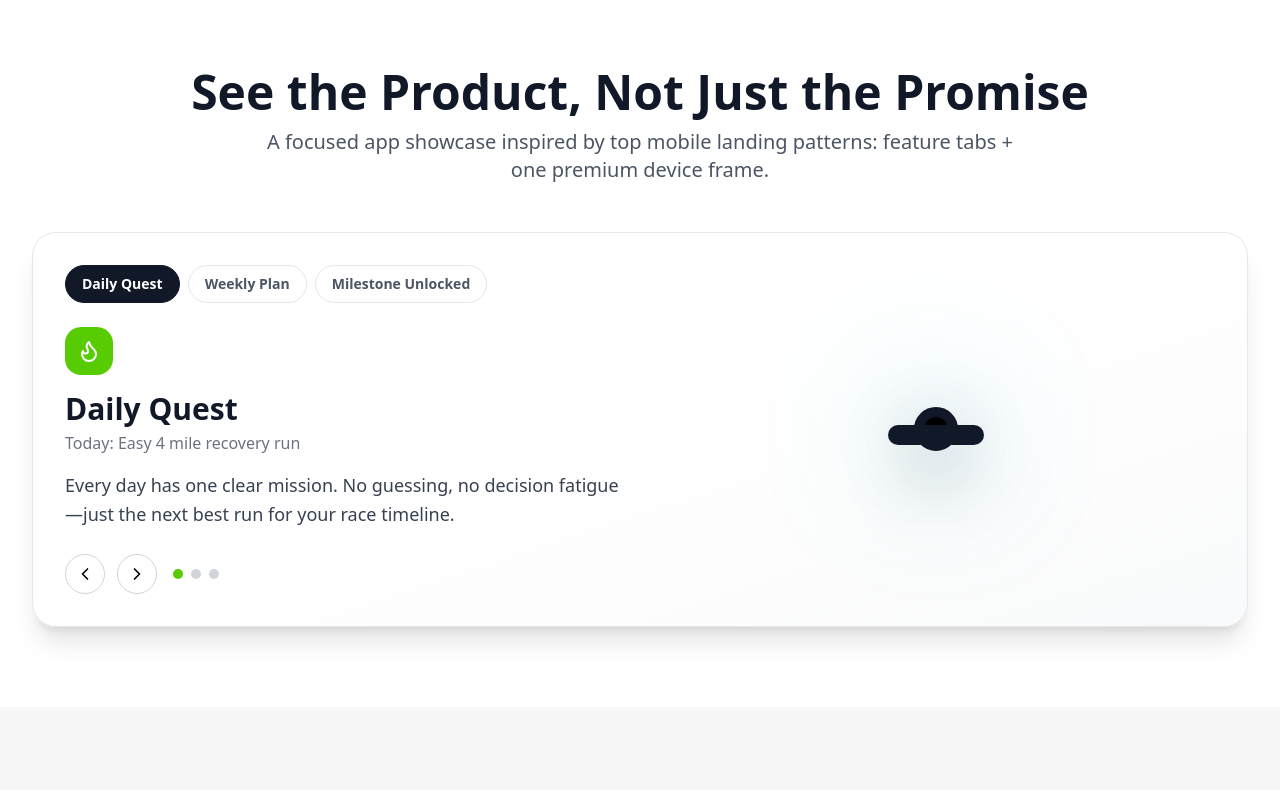
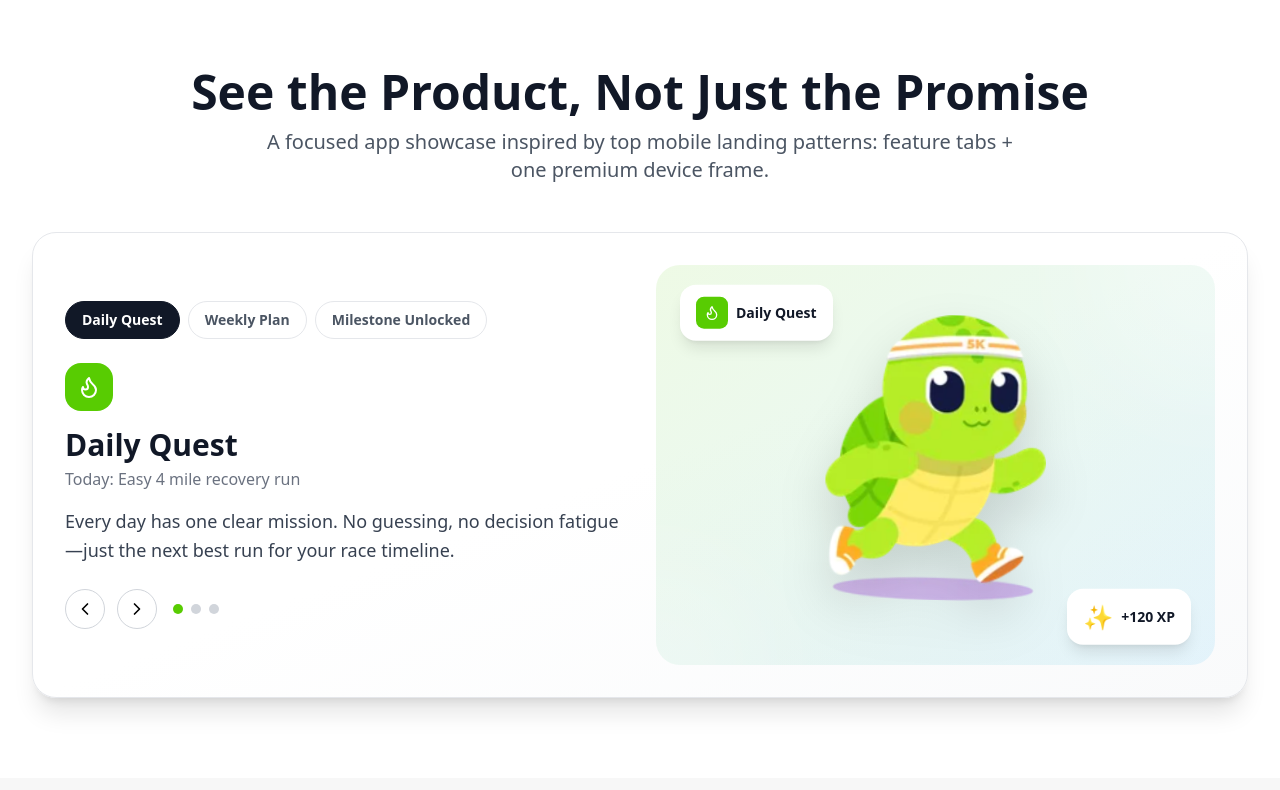
Before and after one commit to galangster/tortoise-website, a Next.js app: page / in a window 1280 px wide. Shown: the part 2720-3510 px from the top of the page. Built offline with nearby package versions, Linux system fonts and the light colour scheme; no server answers.

Commit message:
fix: replace broken right-side app mockup with animated mascot showcase (#6)

```diff
--- a/src/components/AppScreensCarousel.tsx
+++ b/src/components/AppScreensCarousel.tsx
@@ -13,7 +13,8 @@ const slides = [
       'Every day has one clear mission. No guessing, no decision fatigue—just the next best run for your race timeline.',
     accent: 'bg-tortoise-primary',
     icon: Flame,
-    image: '/screenshots/quest.svg',
+    mascot: '/tortoise-running-220.webp',
+    bgColor: 'from-tortoise-primary/10 to-tortoise-sky/10',
   },
   {
     title: 'Weekly Plan',
@@ -22,7 +23,8 @@ const slides = [
       'Your plan updates when life changes. Missed workouts and busy weeks no longer break your progress.',
     accent: 'bg-tortoise-sky',
     icon: CalendarDays,
-    image: '/screenshots/plan.svg',
+    mascot: '/tortoise-celebrating-220.webp',
+    bgColor: 'from-tortoise-sky/10 to-tortoise-primary/10',
   },
   {
     title: 'Milestone Unlocked',
@@ -31,13 +33,13 @@ const slides = [
       'Small wins stack into race-day confidence. Milestones and XP keep momentum high across the full cycle.',
     accent: 'bg-tortoise-shell',
     icon: Trophy,
-    image: '/screenshots/milestone.svg',
+    mascot: '/tortoise-celebrating-220.webp',
+    bgColor: 'from-tortoise-shell/10 to-tortoise-xp/10',
   },
 ]
 
 export function AppScreensCarousel() {
   const [index, setIndex] = useState(0)
-  const [broken, setBroken] = useState<Record<number, boolean>>({})
   const slide = slides[index]
 
   const next = () => setIndex((prev) => (prev + 1) % slides.length)
@@ -110,35 +112,61 @@ export function AppScreensCarousel() {
               </AnimatePresence>
             </div>
 
-            <div className="relative max-w-[320px] mx-auto">
-              <div className="absolute -inset-8 bg-gradient-to-tr from-tortoise-primary/20 via-tortoise-sky/20 to-transparent blur-3xl rounded-full" />
+            <div className="relative">
+              <AnimatePresence mode="wait">
+                <motion.div
+                  key={slide.title}
+                  initial={{ opacity: 0, scale: 0.95 }}
+                  animate={{ opacity: 1, scale: 1 }}
+                  exit={{ opacity: 0, scale: 0.95 }}
+                  transition={{ duration: 0.3 }}
+                  className={`relative rounded-3xl bg-gradient-to-br ${slide.bgColor} p-8 lg:p-12 min-h-[400px] flex items-center justify-center overflow-hidden`}
+                >
+                  {/* Decorative circles */}
+                  <div className="absolute top-0 right-0 w-64 h-64 bg-white/30 rounded-full blur-3xl -translate-y-1/2 translate-x-1/2" />
+                  <div className="absolute bottom-0 left-0 w-48 h-48 bg-white/30 rounded-full blur-3xl translate-y-1/2 -translate-x-1/2" />
 
-              <div className="relative rounded-[2.75rem] border-[10px] border-gray-900 bg-black p-3 shadow-[0_25px_70px_rgba(15,23,42,0.35)]">
-                <div className="absolute top-2 left-1/2 -translate-x-1/2 w-24 h-5 rounded-full bg-gray-900" />
+                  {/* Mascot */}
+                  <motion.div
+                    animate={{ y: [0, -12, 0], rotate: [0, 2, 0] }}
+                    transition={{ duration: 3, repeat: Infinity, ease: "easeInOut" }}
+                    className="relative z-10"
+                  >
+                    <Image
+                      src={slide.mascot}
+                      alt={slide.title}
+                      width={220}
+                      height={220}
+                      className="drop-shadow-2xl"
+                    />
+                  </motion.div>
 
-                <div className="relative rounded-[2rem] overflow-hidden bg-white aspect-[9/19.5]">
-                  {!broken[index] ? (
-                    <Image
-                      src={slide.image}
-                      alt={slide.title}
-                      fill
-                      className="object-cover"
-                      onError={() => setBroken((prev) => ({ ...prev, [index]: true }))}
-                    />
-                  ) : (
-                    <div className="p-5">
-                      <div className={`w-12 h-12 rounded-2xl ${slide.accent} mb-4`} />
-                      <div className="h-8 rounded-lg bg-gray-100 mb-2" />
-                      <div className="h-5 rounded-lg bg-gray-100 mb-5 w-2/3" />
-                      <div className="space-y-3">
-                        <div className="h-16 rounded-xl bg-gray-100" />
-                        <div className="h-16 rounded-xl bg-gray-100" />
-                        <div className="h-16 rounded-xl bg-gray-100" />
+                  {/* Floating card elements */}
+                  <motion.div
+                    className="absolute top-6 left-6 bg-white rounded-2xl px-4 py-3 shadow-lg"
+                    animate={{ y: [0, -6, 0] }}
+                    transition={{ duration: 2.5, repeat: Infinity, ease: "easeInOut", delay: 0.2 }}
+                  >
+                    <div className="flex items-center gap-2">
+                      <div className={`w-8 h-8 rounded-lg ${slide.accent} flex items-center justify-center`}>
+                        <slide.icon className="w-4 h-4 text-white" />
                       </div>
+                      <span className="font-bold text-gray-900 text-sm">{slide.title}</span>
                     </div>
-                  )}
-                </div>
-              </div>
+                  </motion.div>
+
+                  <motion.div
+                    className="absolute bottom-6 right-6 bg-white rounded-2xl px-4 py-3 shadow-lg"
+                    animate={{ y: [0, 6, 0] }}
+                    transition={{ duration: 2.8, repeat: Infinity, ease: "easeInOut", delay: 0.5 }}
+                  >
+                    <div className="flex items-center gap-2">
+                      <span className="text-2xl">✨</span>
+                      <span className="font-bold text-gray-900 text-sm">+120 XP</span>
+                    </div>
+                  </motion.div>
+                </motion.div>
+              </AnimatePresence>
             </div>
           </div>
         </div>
```
